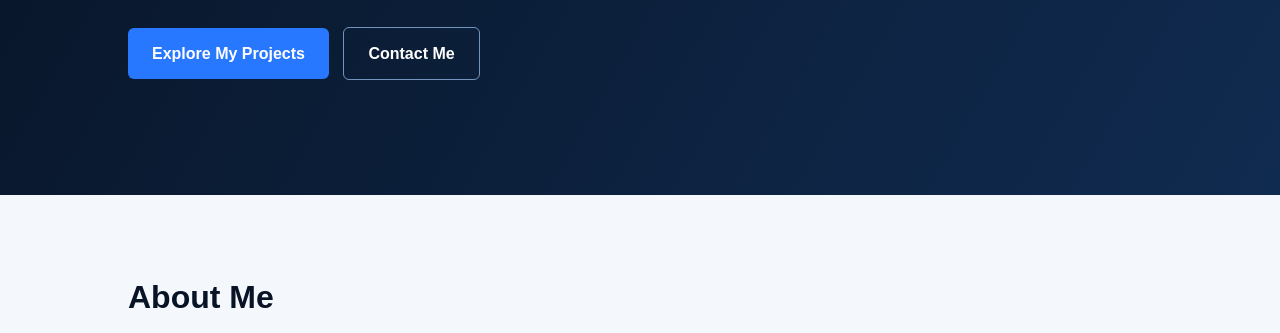
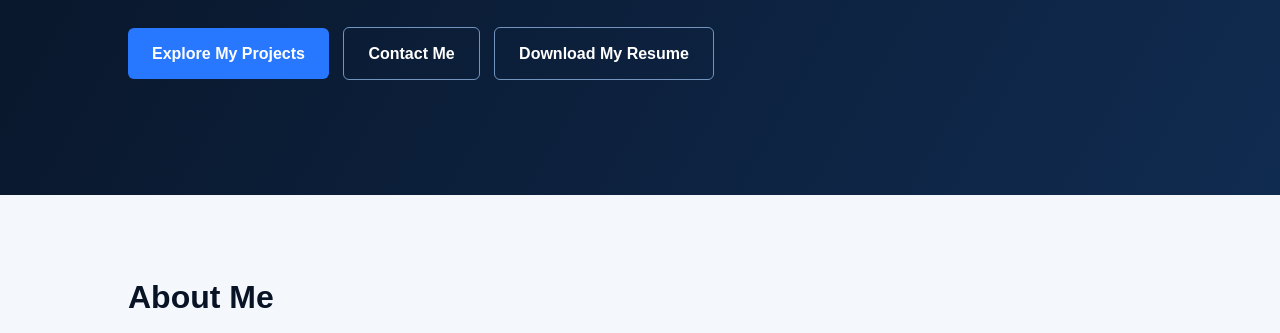
Before and after one commit to suhailak786/suhailak786.github.io, a plain HTML site: page index.html in a window 1280 px wide. Shown: the part 461-794 px from the top of the page. Drawn offline with Linux system fonts and the light colour scheme.

Commit message:
Update index.html

```diff
--- a/index.html
+++ b/index.html
@@ -245,6 +245,7 @@ footer {
     </p>
     <a class="btn" href="#projects">Explore My Projects</a>
     <a class="btn btn-outline" href="#contact">Contact Me</a>
+    <a href="Suhaila_K_Data_Analyst_CV.pdf" class="btn btn-outline" target="_blank">Download My Resume</a>
   </div>
 </header>
 
```
